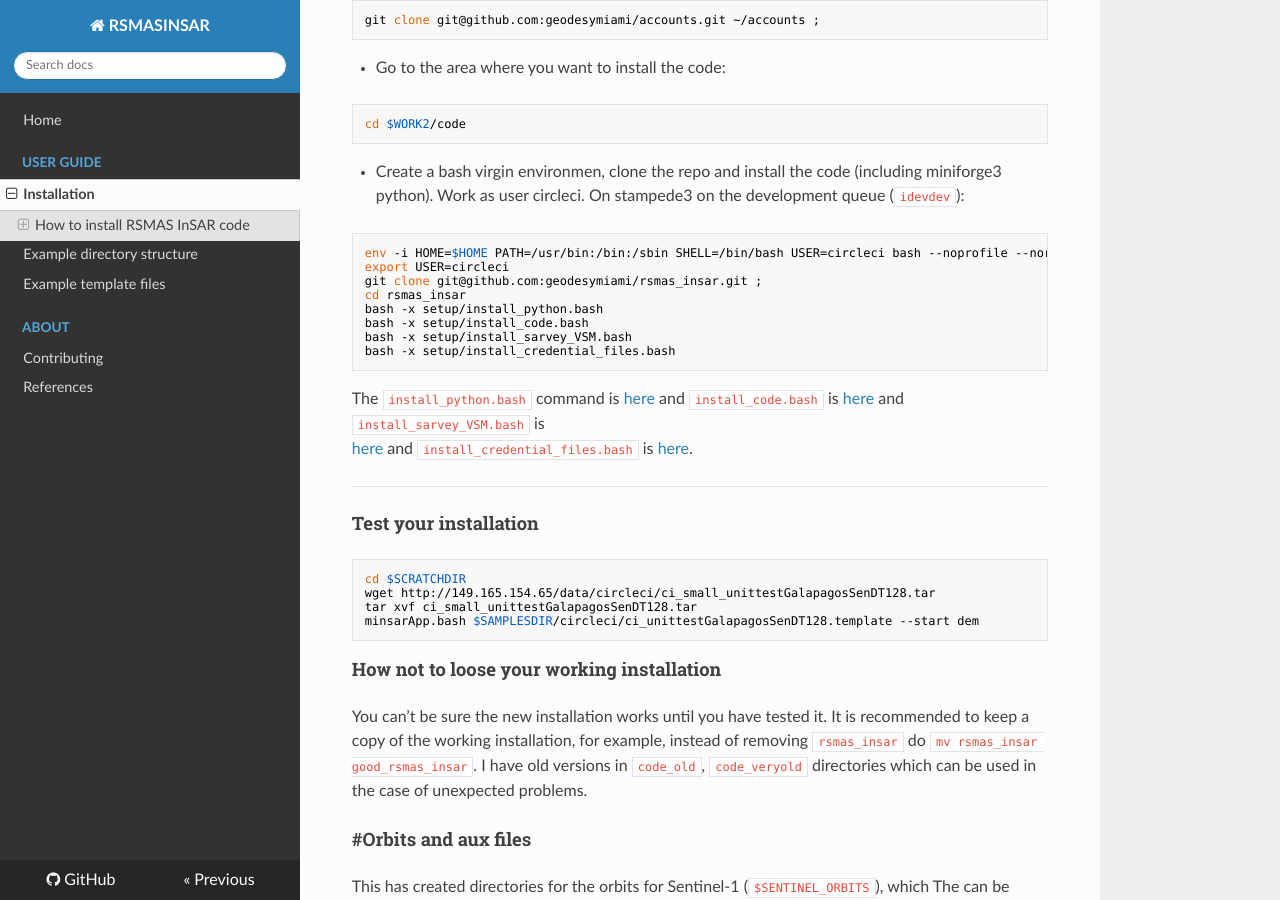
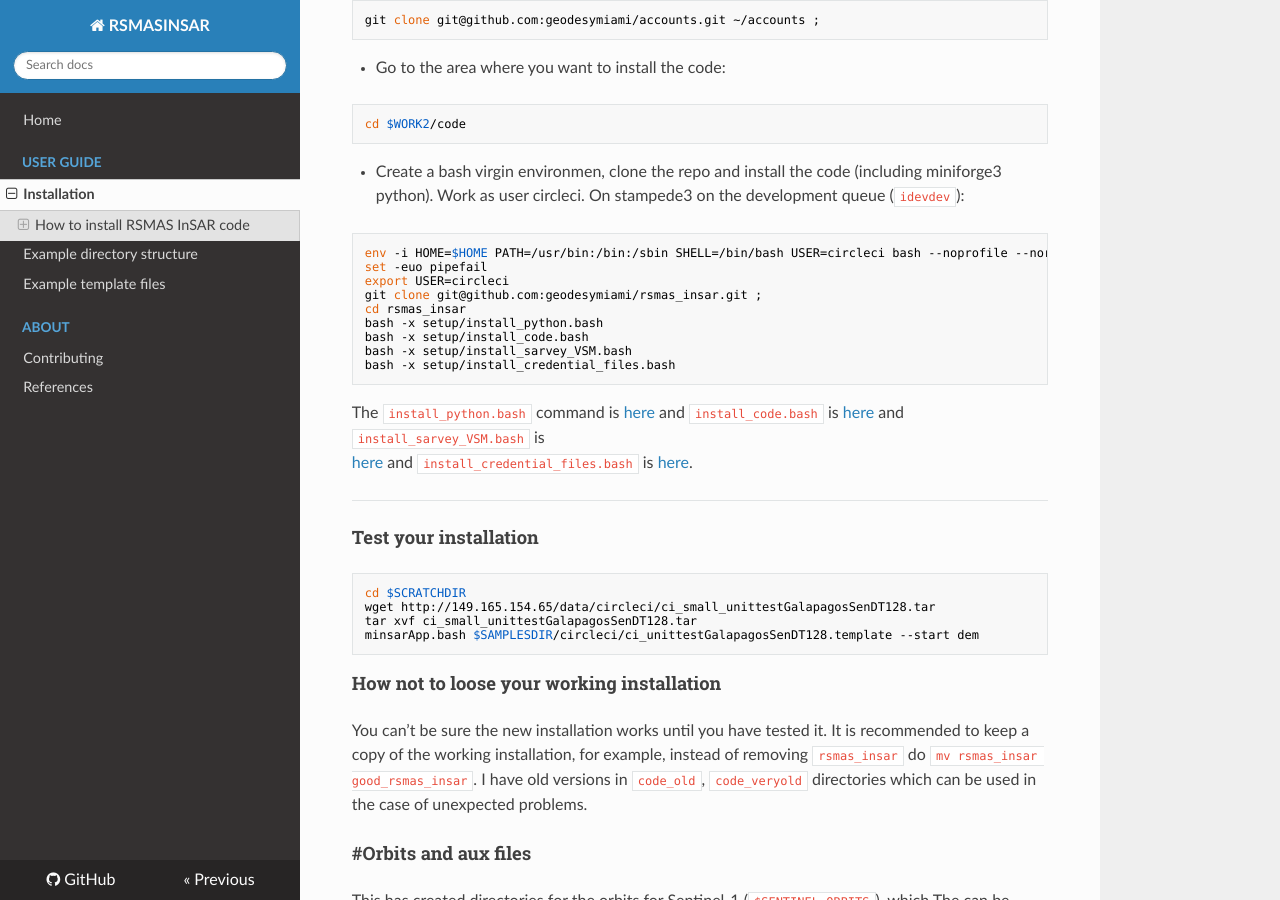
Before and after one commit to geodesymiami/rsmas_insar, an MkDocs documentation site: the page built from docs/installation.md, in a window 1280 px wide and 900 px high, scrolled down 424 px. Built offline with MkDocs 1.6.1, drawn with Linux system fonts in a browser that asks for light colours; nearby versions of some CDN libraries.

Commit message:
installation.md: added set -eo pipefail

````diff
--- a/docs/installation.md
+++ b/docs/installation.md
@@ -20,6 +20,7 @@ cd $WORK2/code
 * Create a bash virgin environmen, clone the repo and install the code (including miniforge3 python). Work as user circleci. On stampede3 on the development queue (`idevdev`):
 ```
 env -i HOME=$HOME PATH=/usr/bin:/bin:/sbin SHELL=/bin/bash USER=circleci bash --noprofile --norc
+set -euo pipefail
 export USER=circleci
 git clone git@github.com:geodesymiami/rsmas_insar.git ;
 cd rsmas_insar
````
